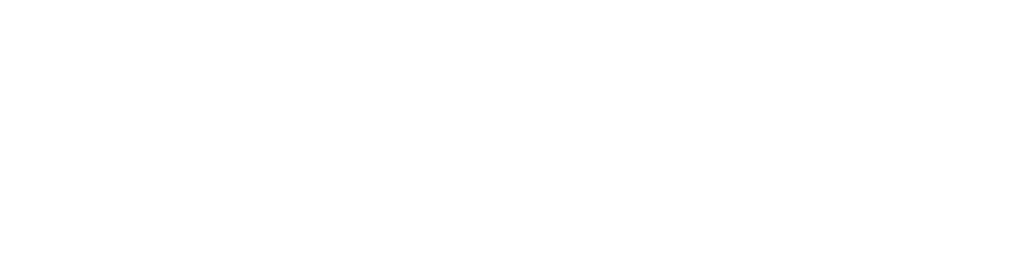
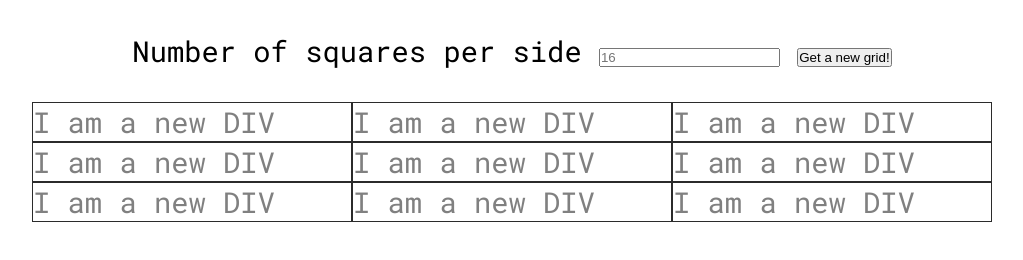
Before and after one commit to LiudmilaLV/Etch-A-Sketch, a plain HTML site: page index.html in a window 1280 px wide. Shown: the whole page, without its empty margins (128-1151 px from the left). Drawn offline with Linux system fonts and the light colour scheme.

Commit message:
switch to css grid layout

```diff
--- a/index.html
+++ b/index.html
@@ -5,12 +5,22 @@
     <meta http-equiv="X-UA-Compatible" content="IE=edge">
     <meta name="viewport" content="width=device-width, initial-scale=1.0">
     <title>Etch-A-Sketch</title>
+    <link rel="preconnect" href="https://fonts.googleapis.com">
+    <link rel="preconnect" href="https://fonts.gstatic.com" crossorigin>
+    <link href="https://fonts.googleapis.com/css2?family=Roboto+Mono&display=swap" rel="stylesheet">
     <link rel="stylesheet" href="./style.css">
     <script src="./script.js"></script>
 </head>
 <body>
-    <div id="page">
+    <div class="page">
+        <form action="">
+            <label for="fname">Number of squares per side</label>
+            <input type="text" id="fname" name="firstname" placeholder="16">
+            <input type="submit" value="Get a new grid!">
+        </form>
+        <div id="board">
 
+        </div>
     </div>
 </body>
 </html>
--- a/script.js
+++ b/script.js
@@ -1,2 +1,22 @@
-// width of individual div in the grid = width of the page / number of columns
-// that way it woud wrap into a square grid
+document.addEventListener("DOMContentLoaded", () => {
+    function createDiv() {
+        let boardDiv = document.createElement("div");
+        boardDiv.className = "new-div";
+        boardDiv.innerText = "I am a new DIV";
+        return boardDiv;
+    }
+
+    function createAndModifyDivs() {
+        let board = document.getElementById("board");
+        let myDivs = [];
+        let numOfDivs = 9;
+
+        for (let i = 0; i < numOfDivs; i += 1) {
+        myDivs.push(createDiv());
+        board.appendChild(myDivs[i]);
+        }
+    // set grid styles to the board
+    }
+
+    createAndModifyDivs();
+});
--- a/style.css
+++ b/style.css
@@ -4,14 +4,36 @@
     box-sizing: border-box;
 }
 
-#page {
+.page {
+    margin: 2rem;
+    display: flex;
+    flex-direction: column;
+    justify-content: center;
+    align-items: center;
+    gap: 2rem;
+    font-family: 'Roboto Mono', monospace;
+    font-size: 1.8rem;
+}
+
+#board {
     width: 100%;
-    display: flex;
-    flex-flow: row wrap;
+    display: grid;
+    grid-template-columns: repeat(3, 1fr);
+    grid-template-rows: repeat(3, 1fr);
+}
+
+.new-div {
+color: gray;
+border: 1px solid #2B2B2B;
+}
+
+.modified-div {
+color: red;
 }
 
 @media only screen and (min-width: 961px) {
     .page {
     width: 960px;
+    margin: 2rem auto;
     }
 }
```
Also changed, not shown: 1 other file.
